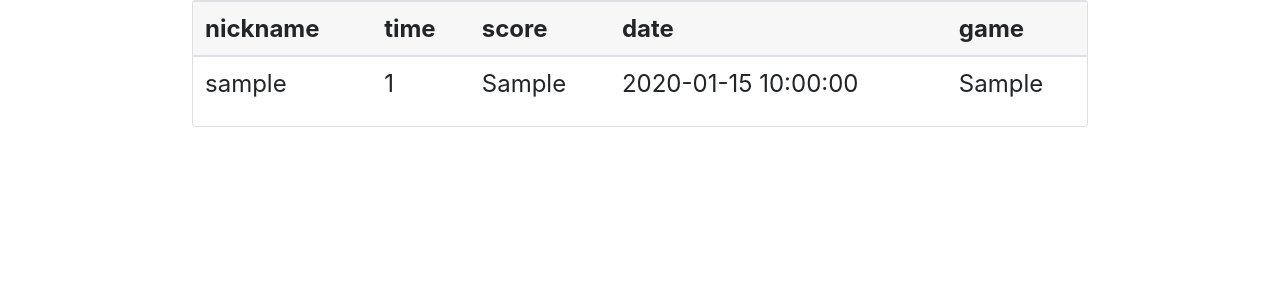
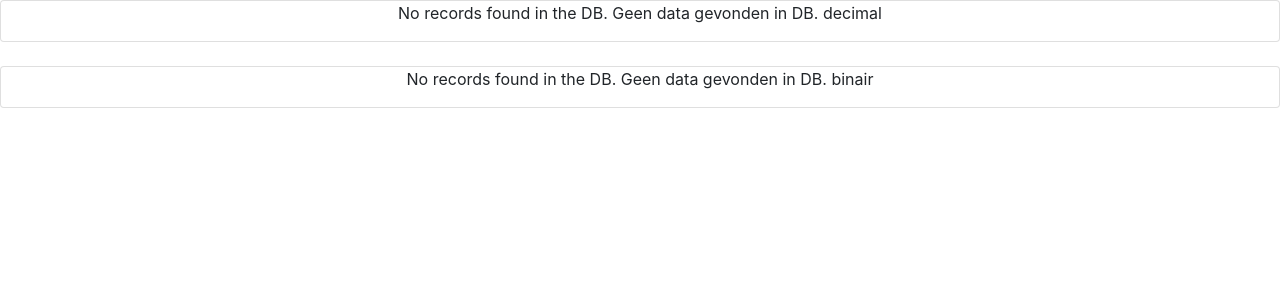
Before and after one commit to berend109/kd-games, a PHP site: page /assets/php/leaderboard.php in a window 1280 px wide. Shown: the top 300 px of the page. Run offline with PHP 8.4, Linux system fonts and the light colour scheme; tables that the repository leaves empty hold one stand-in row (values such as "Sample post").

Commit message:
updated leaderboard now the you see leaderboard based on game mode and fixed align isues

```diff
--- a/assets/css/leaderboard.css
+++ b/assets/css/leaderboard.css
@@ -5,3 +5,11 @@ td, th {
 #tr-head > tbody:nth-child(1) > tr:nth-child(1) {
 	background-color: #f7f7f7;
 }
+
+#card {
+	width: 80em;
+}
+
+th {
+	width: 5em;
+}
--- a/assets/php/leaderboard.php
+++ b/assets/php/leaderboard.php
@@ -36,26 +36,26 @@ class getData {
 	public function register($con, $stmtArray) {
 
 		try {
-			$sql = "SELECT * FROM `leaderboard` ORDER BY score DESC, time";
+			$sql = "SELECT * FROM `leaderboard` WHERE game='decimal' ORDER BY score DESC, time";
 			$stmtArray = $con->query($sql);
 			if($stmtArray->rowCount() > 0){
 				echo '<div class="card text-center" id="card">';
 					echo '<table class="table"';
 						echo '<tr id="tr-head">';
+							echo '<th>game</th>';
 							echo '<th>nickname</th>';
 							echo '<th>time</th>';
 							echo '<th>score</th>';
 							echo '<th>date</th>';
-							echo '<th>game</th>';
 						echo "</tr>";
 					while($row = $stmtArray->fetch()){
 						echo '<tbody>';
 							echo '<tr>';
+							echo '<td>' . $row['game'] . '</td>';
 								echo '<td>' . $row['nickname'] . '</td>';
 								echo '<td>' . $row['time'] . '</td>';
 								echo '<td>' . $row['score'] . '</td>';
 								echo '<td>' . $row['date'] . '</td>';
-								echo '<td>' . $row['game'] . '</td>';
 							echo '</tr>';
 						echo '</tbody>';
 					}
@@ -64,7 +64,48 @@ class getData {
 				// Free result set
 				unset($stmtArray);
 			} else{
-				echo "No records found in the DB. Geen data gevonden in DB.";
+				echo '<div class="card text-center" id="card">';
+					echo '<p>No records found in the DB. Geen data gevonden in DB. decimal</p>';
+				echo '</div>';
+			}
+		} catch (PDOException $e) {
+			echo 'Something went wrong: ' . $e->getMessage();
+		}
+
+		echo '<br>';
+
+		try {
+			$sql = "SELECT * FROM `leaderboard` WHERE game='binair' ORDER BY score DESC, time";
+			$stmtArray = $con->query($sql);
+			if($stmtArray->rowCount() > 0){
+				echo '<div class="card text-center" id="card">';
+					echo '<table class="table"';
+						echo '<tr id="tr-head">';
+							echo '<th>game</th>';
+							echo '<th>nickname</th>';
+							echo '<th>time</th>';
+							echo '<th>score</th>';
+							echo '<th>date</th>';
+						echo "</tr>";
+					while($row = $stmtArray->fetch()){
+						echo '<tbody>';
+							echo '<tr>';
+							echo '<td>' . $row['game'] . '</td>';
+								echo '<td>' . $row['nickname'] . '</td>';
+								echo '<td>' . $row['time'] . '</td>';
+								echo '<td>' . $row['score'] . '</td>';
+								echo '<td>' . $row['date'] . '</td>';
+							echo '</tr>';
+						echo '</tbody>';
+					}
+					echo "</table>";
+				echo '</div>';
+				// Free result set
+				unset($stmtArray);
+			} else{
+				echo '<div class="card text-center" id="card">';
+					echo '<p>No records found in the DB. Geen data gevonden in DB. binair</p>';
+				echo '</div>';
 			}
 		} catch (PDOException $e) {
 			echo 'Something went wrong: ' . $e->getMessage();
```
